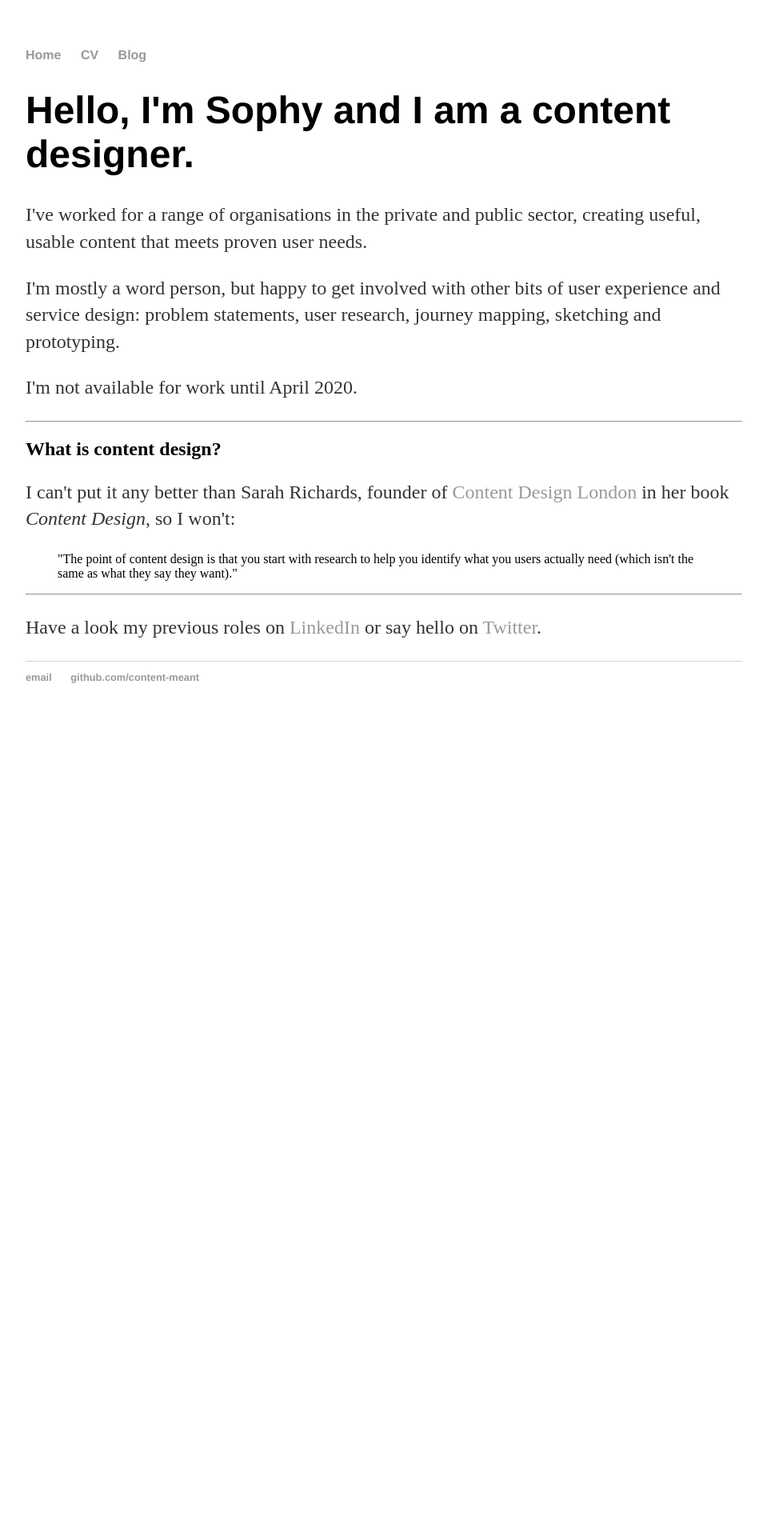
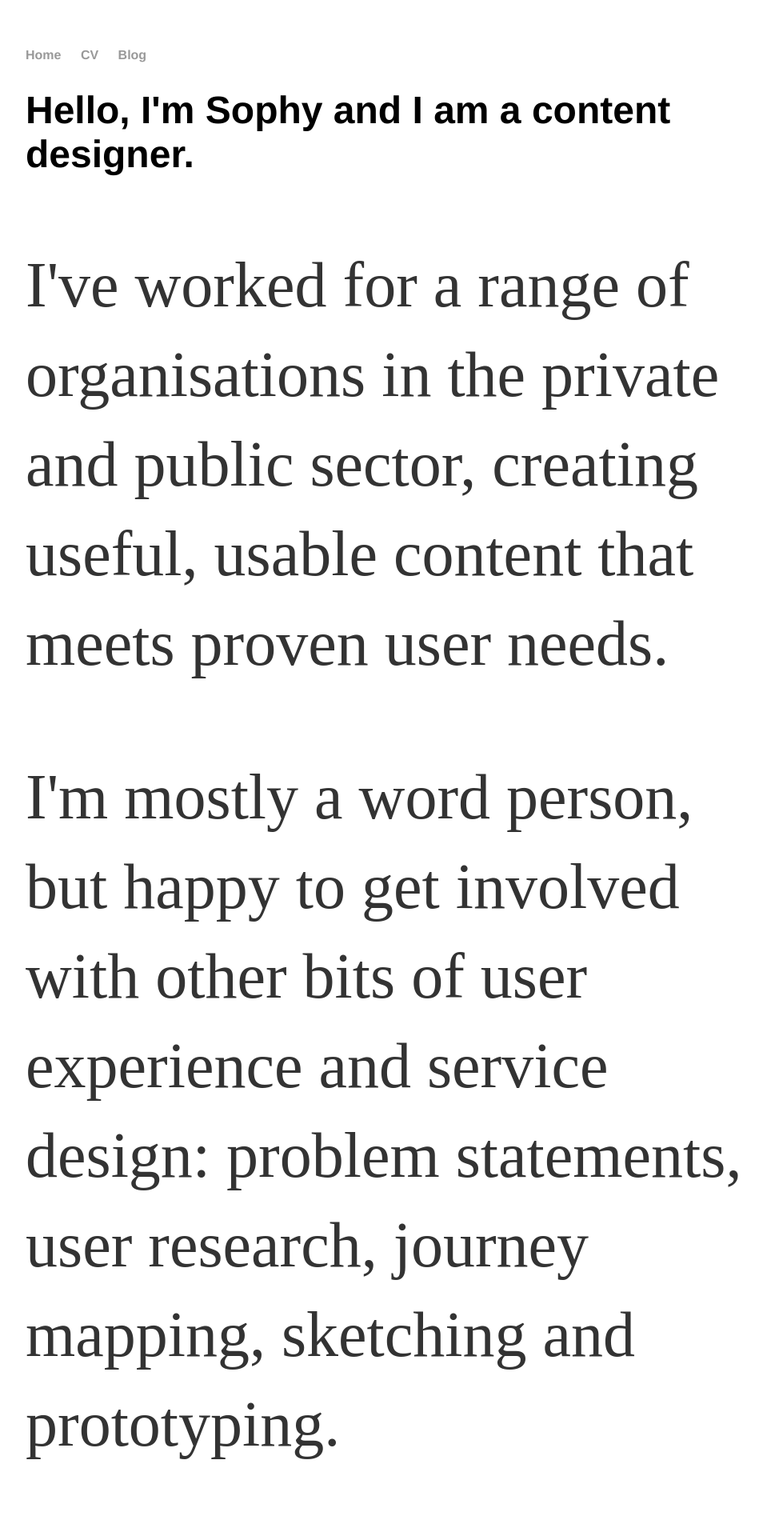
Before and after one commit to content-meant/content-meant.github.io, a Jekyll site: the page built from index.html, in a window 1280 px wide. Shown: the top 1920 px of the page at 80% size, without its empty margins (160-1114 px from the left). Built offline with Jekyll 4.4.1, drawn with Linux system fonts in a browser that asks for light colours; before the commit the page ends 914 px from its top, so only the background shows below that.

Commit message:
Update main.css

```diff
--- a/css/main.css
+++ b/css/main.css
@@ -24,7 +24,7 @@ h1 {
     font-family:'Helvetica', 'Arial', 'Sans-Serif';
 }
 p {
-    font-size: 1.5em;
+    font-size: 5em;
     line-height: 1.4em;
     color: #333;
 }
```
